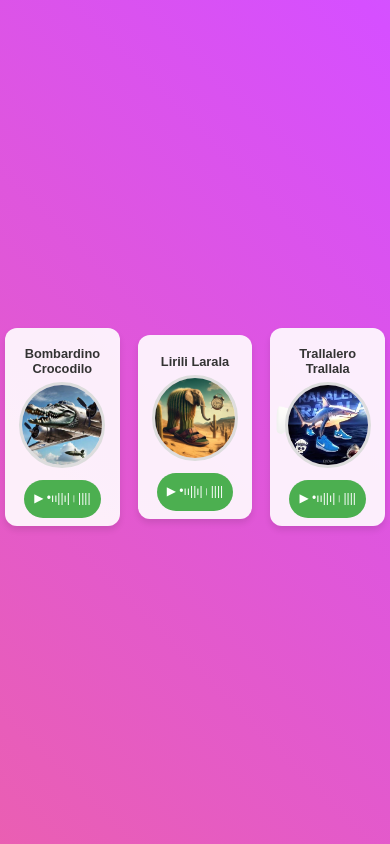
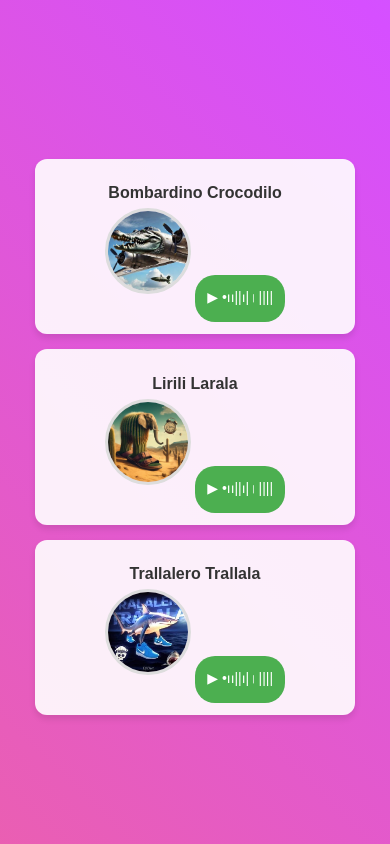
Before and after one commit to Ropzx/sigma, a plain HTML site: page index.html in a window 390 px wide. Drawn offline with Linux system fonts and the light colour scheme.

Commit message:
Update index.html

```diff
--- a/index.html
+++ b/index.html
@@ -13,13 +13,20 @@
             display: flex;
             justify-content: center;
             align-items: center;
-            height: 100vh;
+            min-height: 100vh;
             width: 100%;
             background-size: 400% 400%;
             animation: gradientBG 5s ease infinite;
             position: relative;
-            overflow: hidden;
             flex-direction: column;
+            overflow-x: hidden;
+        }
+
+        html {
+            height: 100%;
+            background: linear-gradient(45deg, #ff6f61, #d64fff, #61dafb);
+            background-size: 400% 400%;
+            animation: gradientBG 5s ease infinite;
         }
 
         @keyframes gradientBG {
@@ -30,21 +37,22 @@
 
         .person-container {
             display: flex;
-            justify-content: space-around;
+            justify-content: center;
             align-items: center;
+            flex-wrap: wrap;
             width: 95%;
             max-width: 900px;
-            margin-top: 10px;
+            margin-top: 30px;
+            gap: 10px;
         }
 
         .person-section {
             background-color: rgba(255, 255, 255, 0.9);
             border-radius: 12px;
             box-shadow: 0 4px 6px rgba(0, 0, 0, 0.1);
-            padding: 10px;
+            padding: 15px;
             text-align: center;
             flex: 1;
-            margin: 5px;
             max-width: 250px;
         }
 
@@ -81,17 +89,15 @@
 
         @media (max-width: 768px) {
             .person-container {
-                flex-direction: row;
-                flex-wrap: wrap;
-                justify-content: center;
-                gap: 8px;
-                width: 100%;
+                flex-direction: column;
+                align-items: center;
+                gap: 15px;
             }
 
             .person-section {
-                width: 30%;
-                max-width: 140px;
-                padding: 8px;
+                width: 80%;
+                max-width: 300px;
+                padding: 12px;
             }
 
             .person-photo {
@@ -100,12 +106,12 @@
             }
 
             h2 {
-                font-size: 0.8em;
+                font-size: 1em;
             }
 
             button {
-                font-size: 12px;
-                padding: 6px 10px;
+                font-size: 14px;
+                padding: 8px 12px;
             }
         }
 
```
